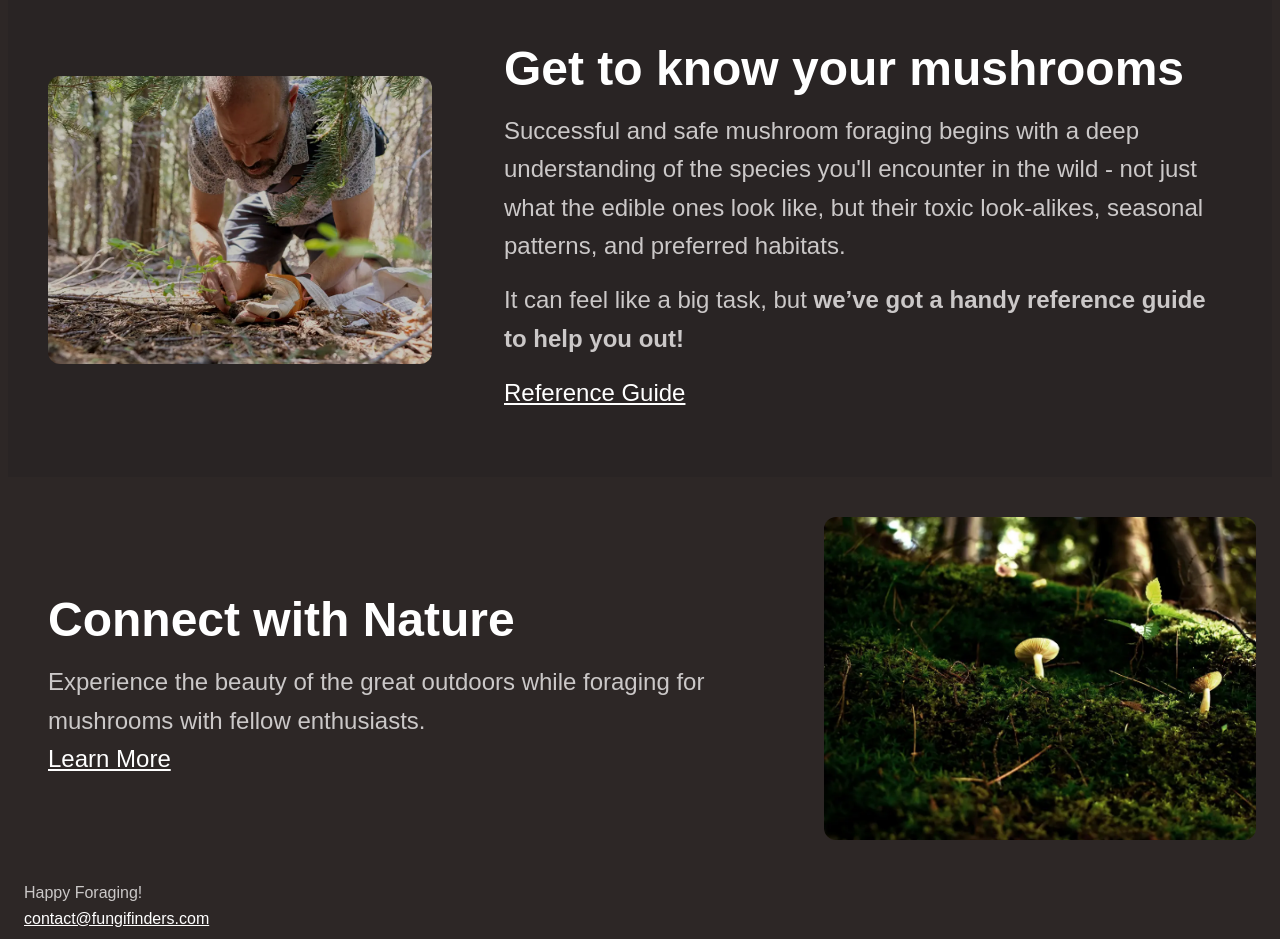
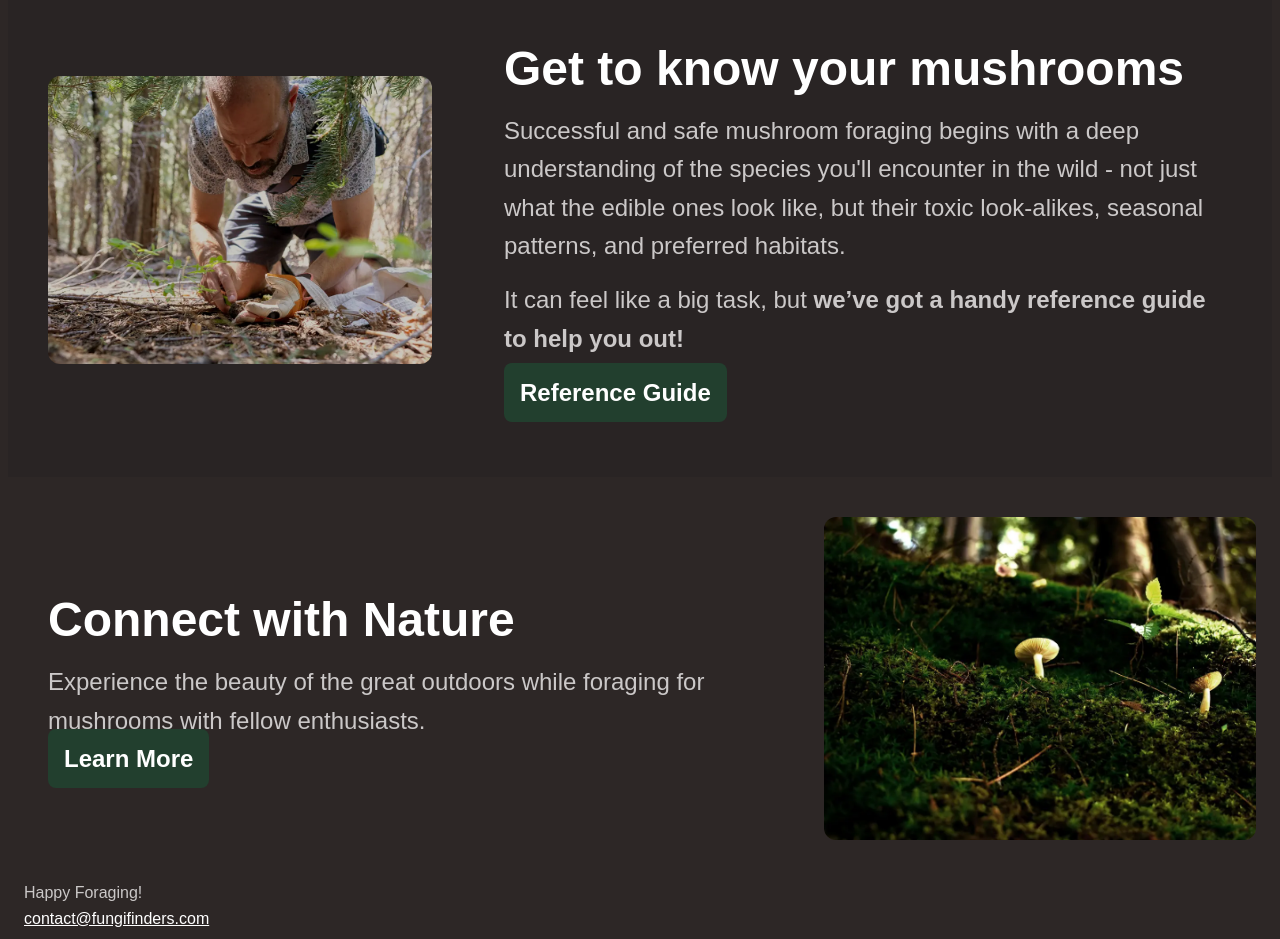
Before and after one commit to mosesedges/Motech, a plain HTML site: page index.html in a window 1280 px wide. Shown: the part 1867-2806 px from the top of the page. Drawn offline with Linux system fonts and the light colour scheme.

Commit message:
button stylings

```diff
--- a/index.html
+++ b/index.html
@@ -134,7 +134,7 @@
                 >we’ve got a handy reference guide to help you out!</span
               >
             </p>
-            <a type="button" href="#"
+            <a type="button" href="#" class="button-link"
               ><span class="visually-hidden">Mushroom foraging</span> Reference
               Guide</a
             >
@@ -147,7 +147,7 @@
               Experience the beauty of the great outdoors while foraging for
               mushrooms with fellow enthusiasts.
             </p>
-            <a type="button" href="#"
+            <a type="button" href="#" class="button-link"
               >Learn More
               <span class="visually-hidden">
                 about mushroom foraging from a professional mushroom forager
@@ -156,6 +156,7 @@
           </div>
           <div>
             <img
+              class="last"
               src="/assets/nature.webp"
               alt="white mushrooms growing on a green grass in a forest"
             />
@@ -167,5 +168,6 @@
       <p>Happy Foraging!</p>
       <a href="http://www.fungifinders.com/contact">contact@fungifinders.com</a>
     </footer>
+    <script type="module" src="index.js"></script>
   </body>
 </html>
--- /dev/null
+++ b/index.js
@@ -0,0 +1,9 @@
+const ref = document.querySelector(".last");
+console.log(ref);
+function teacher(num1, num2) {
+  return alert(num1 + num2);
+}
+
+if (ref) {
+  ref.addEventListener("click", () => teacher(12, 88));
+}
--- a/styles.css
+++ b/styles.css
@@ -337,3 +337,13 @@
     }
   }
 }
+@layer button {
+  .button-link {
+    text-decoration: none;
+    border-radius: var(--border-radius-2);
+    padding: var(--space-1);
+    background-color: var(--background-accent-dark);
+    font-weight: 700;
+    font-family: var(--ff-heading);
+  }
+}
```
